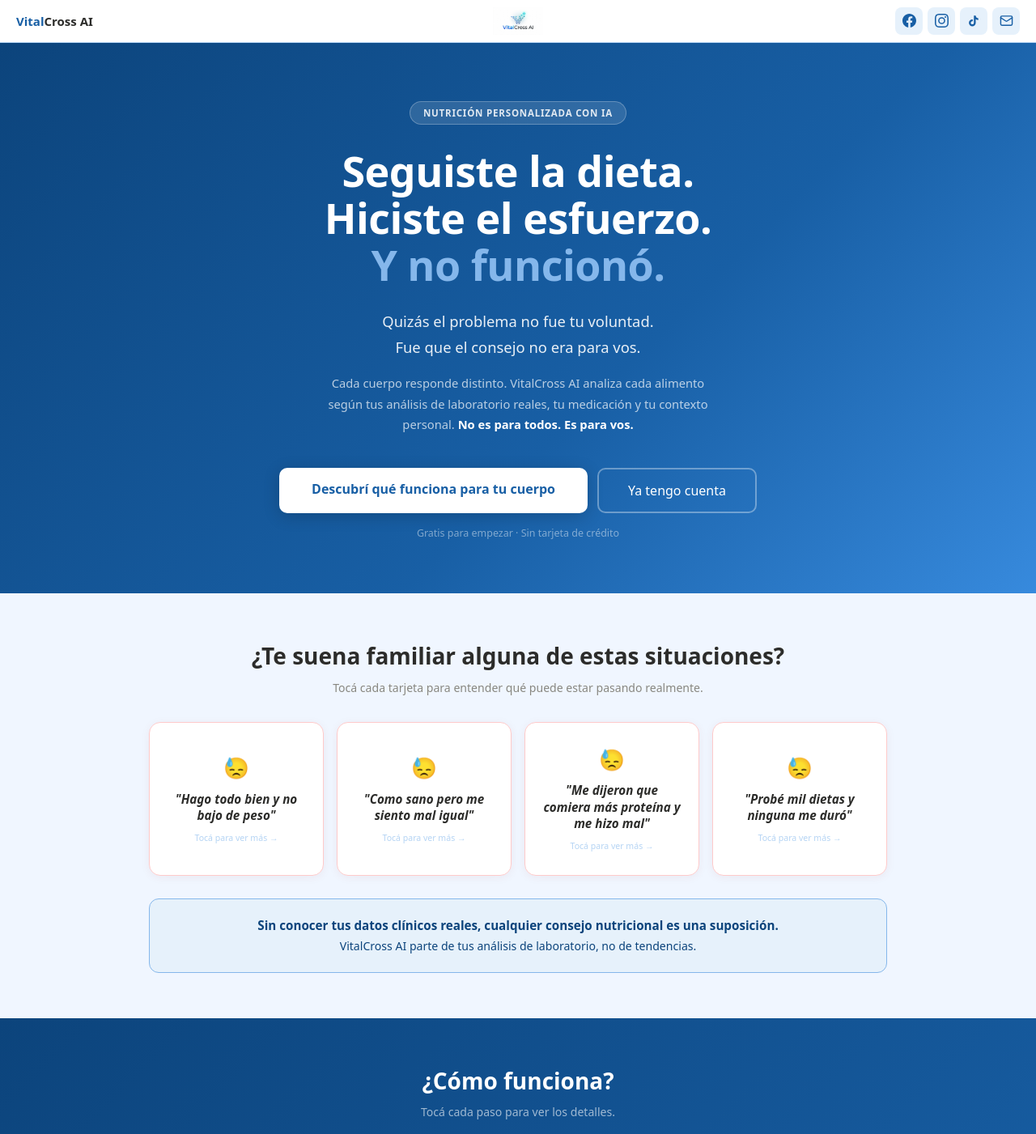
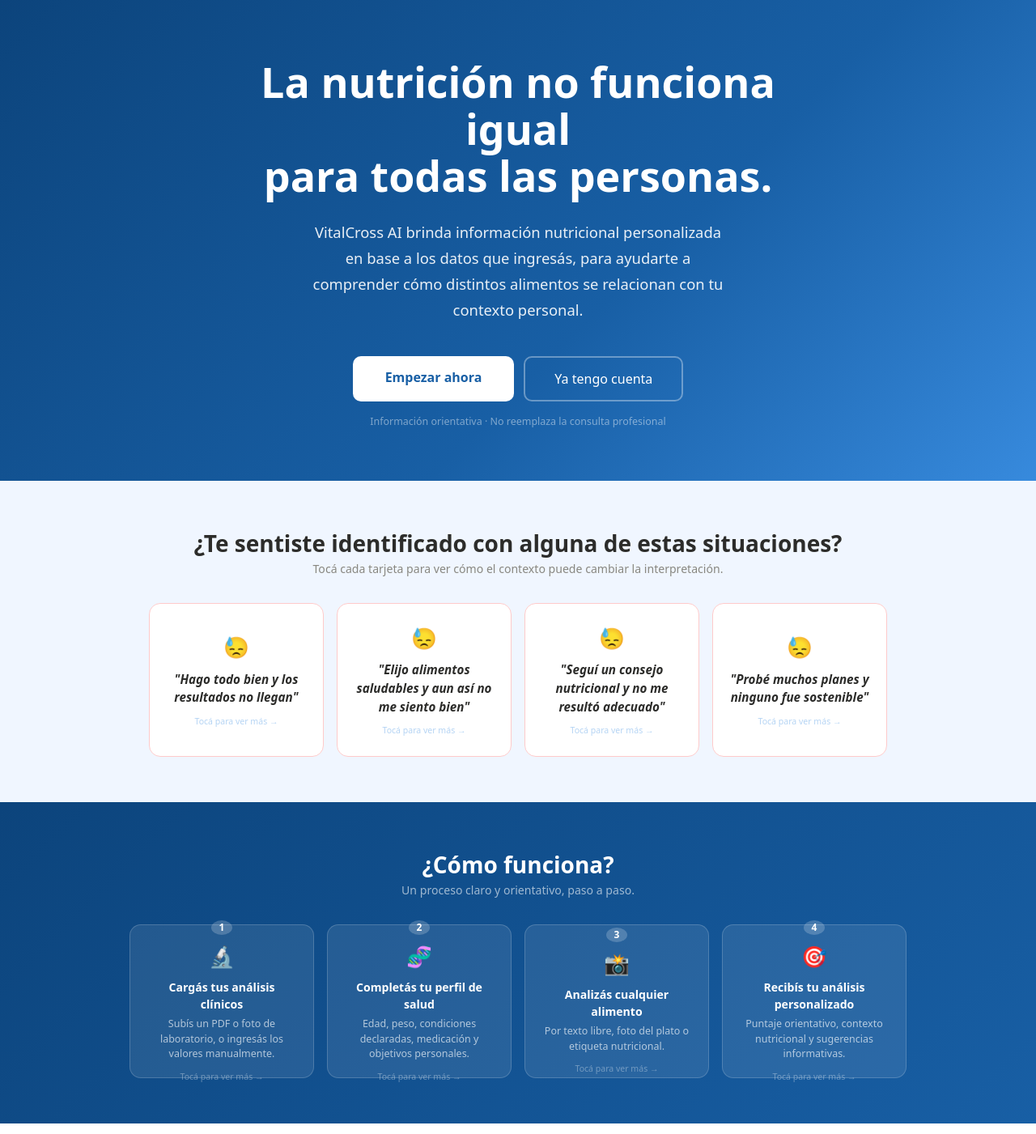
Before and after one commit to kalel3-hash/nutricion-v9, a Next.js app in the folder apps/web/: page / in a window 1280 px wide. Shown: the top 1401 px of the page at 81% size. Built offline with nearby package versions, Linux system fonts and the light colour scheme.

Commit message:
feat: pagina

```diff
--- a/apps/web/src/app/page.tsx
+++ b/apps/web/src/app/page.tsx
@@ -6,48 +6,60 @@ import { useState } from "react";
 
 const contrastCards = [
   {
-    front: { icon: "😓", text: '"Hago todo bien y no bajo de peso"' },
-    back: "Tu glucemia o resistencia a la insulina pueden estar condicionando tus resultados sin que lo sepas. No es falta de voluntad.",
+    front: { icon: "😓", text: '"Hago todo bien y los resultados no llegan"' },
+    back: "Factores metabólicos como la forma en que tu cuerpo procesa la energía pueden influir en cómo respondés a ciertos enfoques alimentarios. No siempre es una cuestión de esfuerzo.",
   },
   {
-    front: { icon: "😓", text: '"Como sano pero me siento mal igual"' },
-    back: '"Sano" es relativo. Algunos alimentos considerados saludables pueden no serlo para tu perfil específico de salud.',
+    front: { icon: "😓", text: '"Elijo alimentos saludables y aun así no me siento bien"' },
+    back: '"Saludable" no significa lo mismo para todas las personas. Algunos alimentos comúnmente recomendados pueden no ser los más adecuados según el contexto personal.',
   },
   {
-    front: { icon: "😓", text: '"Me dijeron que comiera más proteína y me hizo mal"' },
-    back: "Con función renal comprometida, más proteína puede ser dañina. El consejo era correcto — pero no era para vos.",
+    front: { icon: "😓", text: '"Seguí un consejo nutricional y no me resultó adecuado"' },
+    back: "Los consejos generales no siempre contemplan situaciones individuales. El contexto personal puede ser clave al interpretar una recomendación.",
   },
   {
-    front: { icon: "😓", text: '"Probé mil dietas y ninguna me duró"' },
-    back: "Ninguna estaba basada en tus datos reales. VitalCross parte de tus análisis clínicos, no de una tendencia.",
+    front: { icon: "😓", text: '"Probé muchos planes y ninguno fue sostenible"' },
+    back: "Muchas estrategias no consideran datos personales reales. VitalCross analiza la información que ingresás para aportar contexto.",
   },
 ];
 
 const steps = [
   {
-    icon: "🔬", step: "1", title: "Cargás tus análisis clínicos",
-    desc: "Subís un PDF o foto de laboratorio y la IA extrae los valores automáticamente. O los ingresás a mano.",
-    back: "Colesterol, glucemia, HbA1c, función renal, triglicéridos, TSH y más. Todo lo que hace que tu situación sea única.",
+    icon: "🔬",
+    step: "1",
+    title: "Cargás tus análisis clínicos",
+    desc: "Subís un PDF o foto de laboratorio, o ingresás los valores manualmente.",
+    back: "Datos como colesterol, glucemia u otros valores ayudan a contextualizar el análisis nutricional. La información se utiliza con fines orientativos.",
   },
   {
-    icon: "🧬", step: "2", title: "Completás tu perfil de salud",
-    desc: "Edad, peso, condiciones médicas, medicación y objetivos.",
-    back: "VitalCross cruza todos tus datos para que el análisis sea 100% personalizado. No hay dos perfiles iguales.",
+    icon: "🧬",
+    step: "2",
+    title: "Completás tu perfil de salud",
+    desc: "Edad, peso, condiciones declaradas, medicación y objetivos personales.",
+    back: "La plataforma cruza los datos que ingresás para generar un análisis personalizado. No existen perfiles iguales.",
   },
   {
-    icon: "📸", step: "3", title: "Analizás cualquier alimento",
-    desc: "Por texto libre, foto del plato o foto de la etiqueta nutricional.",
-    back: "La IA procesa el alimento en segundos y lo evalúa en función de tu perfil real. No hay respuesta genérica.",
+    icon: "📸",
+    step: "3",
+    title: "Analizás cualquier alimento",
+    desc: "Por texto libre, foto del plato o etiqueta nutricional.",
+    back: "El alimento se evalúa en función de la información disponible y del contexto declarado. El resultado es informativo.",
   },
   {
-    icon: "🎯", step: "4", title: "Recibís tu análisis personalizado",
-    desc: "Puntaje, impacto en tus valores clínicos y sugerencias concretas.",
-    back: "Sabés exactamente por qué ese alimento es bueno, neutro o desaconsejado para vos. Con fuentes científicas.",
+    icon: "🎯",
+    step: "4",
+    title: "Recibís tu análisis personalizado",
+    desc: "Puntaje orientativo, contexto nutricional y sugerencias informativas.",
+    back: "El análisis busca ayudarte a comprender mejor la relación entre alimentos y tu situación particular, desde un enfoque educativo.",
   },
 ];
 
 function FlipCard({
-  front, back, flipped, onToggle, theme = "red",
+  front,
+  back,
+  flipped,
+  onToggle,
+  theme = "red",
 }: {
   front: { icon: string; text?: string; step?: string; title?: string; desc?: string };
   back: string;
@@ -58,22 +70,32 @@ function FlipCard({
   const isRed = theme === "red";
   return (
     <div onClick={onToggle} role="button" style={{ perspective: "1000px", cursor: "pointer", height: "190px" }}>
-      <div style={{
-        position: "relative", width: "100%", height: "100%",
+      <div
+        style={{
+          position: "relative",
+          width: "100%",
+          height: "100%",
           transformStyle: "preserve-3d",
           transition: "transform 0.55s cubic-bezier(0.4,0,0.2,1)",
           transform: flipped ? "rotateY(180deg)" : "none",
-      }}>
-        <div style={{
-          position: "absolute", width: "100%", height: "100%",
-          backfaceVisibility: "hidden", borderRadius: "14px",
+        }}
+      >
+        <div
+          style={{
+            position: "absolute",
+            width: "100%",
+            height: "100%",
+            backfaceVisibility: "hidden",
+            borderRadius: "14px",
             background: isRed ? "#FFFFFF" : "rgba(255,255,255,0.09)",
             border: `1.5px solid ${isRed ? "#FECACA" : "rgba(255,255,255,0.18)"}`,
-          display: "flex", flexDirection: "column",
-          alignItems: "center", justifyContent: "center",
-          padding: "1.25rem", boxSizing: "border-box",
-          boxShadow: isRed ? "0 2px 12px rgba(153,27,27,0.06)" : "none",
-        }}>
+            display: "flex",
+            flexDirection: "column",
+            alignItems: "center",
+            justifyContent: "center",
+            padding: "1.25rem",
+          }}
+        >
           {front.step && (
             <div style={{
               width: "26px", height: "26px", borderRadius: "50%",
@@ -84,27 +106,40 @@ function FlipCard({
           )}
           <span style={{ fontSize: "1.6rem", marginBottom: "0.5rem" }}>{front.icon}</span>
           {front.title && (
-            <p style={{ margin: "0 0 0.3rem", fontWeight: 700, fontSize: "0.88rem", color: "#FFFFFF", textAlign: "center", lineHeight: 1.3 }}>{front.title}</p>
+            <p style={{ margin: "0 0 0.3rem", fontWeight: 700, fontSize: "0.88rem", color: "#FFFFFF", textAlign: "center" }}>
+              {front.title}
+            </p>
           )}
           {front.desc && (
-            <p style={{ margin: 0, fontSize: "0.78rem", color: "rgba(255,255,255,0.65)", textAlign: "center", lineHeight: 1.5 }}>{front.desc}</p>
+            <p style={{ margin: 0, fontSize: "0.78rem", color: "rgba(255,255,255,0.65)", textAlign: "center" }}>
+              {front.desc}
+            </p>
           )}
           {front.text && (
-            <p style={{ margin: 0, fontSize: "0.95rem", fontWeight: 700, color: "#2C2C2A", textAlign: "center", lineHeight: 1.35, fontStyle: "italic" }}>{front.text}</p>
+            <p style={{ margin: 0, fontSize: "0.95rem", fontWeight: 700, color: "#2C2C2A", textAlign: "center", fontStyle: "italic" }}>
+              {front.text}
+            </p>
           )}
-          <p style={{ margin: "0.65rem 0 0", fontSize: "0.66rem", color: isRed ? "#B5D4F4" : "rgba(255,255,255,0.35)", textAlign: "center" }}>
+          <p style={{ marginTop: "0.65rem", fontSize: "0.66rem", color: isRed ? "#B5D4F4" : "rgba(255,255,255,0.35)" }}>
             Tocá para ver más →
           </p>
         </div>
-        <div style={{
-          position: "absolute", width: "100%", height: "100%",
-          backfaceVisibility: "hidden", borderRadius: "14px",
+
+        <div
+          style={{
+            position: "absolute",
+            width: "100%",
+            height: "100%",
+            backfaceVisibility: "hidden",
+            borderRadius: "14px",
             background: "linear-gradient(135deg, #185FA5 0%, #378ADD 100%)",
             transform: "rotateY(180deg)",
-          display: "flex", alignItems: "center", justifyContent: "center",
-          padding: "1.25rem", boxSizing: "border-box",
-          boxShadow: "0 4px 20px rgba(24,95,165,0.3)",
-        }}>
+            display: "flex",
+            alignItems: "center",
+            justifyContent: "center",
+            padding: "1.25rem",
+          }}
+        >
           <p style={{ margin: 0, fontSize: "0.85rem", color: "rgba(255,255,255,0.93)", textAlign: "center", lineHeight: 1.72 }}>
             {back}
           </p>
@@ -114,157 +149,31 @@ function FlipCard({
   );
 }
 
-function IconFacebook() {
-  return (
-    <svg width="17" height="17" viewBox="0 0 24 24" fill="currentColor">
-      <path d="M24 12.073C24 5.405 18.627 0 12 0S0 5.405 0 12.073C0 18.1 4.388 23.094 10.125 24v-8.437H7.078v-3.49h3.047V9.41c0-3.025 1.792-4.697 4.533-4.697 1.312 0 2.686.235 2.686.235v2.97h-1.513c-1.491 0-1.956.93-1.956 1.886v2.268h3.328l-.532 3.49h-2.796V24C19.612 23.094 24 18.1 24 12.073z" />
-    </svg>
-  );
-}
-
-function IconInstagram() {
-  return (
-    <svg width="17" height="17" viewBox="0 0 24 24" fill="currentColor">
-      <path d="M12 2.163c3.204 0 3.584.012 4.85.07 3.252.148 4.771 1.691 4.919 4.919.058 1.265.069 1.645.069 4.849 0 3.205-.012 3.584-.069 4.849-.149 3.225-1.664 4.771-4.919 4.919-1.266.058-1.644.07-4.85.07-3.204 0-3.584-.012-4.849-.07-3.26-.149-4.771-1.699-4.919-4.92-.058-1.265-.07-1.644-.07-4.849 0-3.204.013-3.583.07-4.849.149-3.227 1.664-4.771 4.919-4.919 1.266-.057 1.645-.069 4.849-.069zM12 0C8.741 0 8.333.014 7.053.072 2.695.272.273 2.69.073 7.052.014 8.333 0 8.741 0 12c0 3.259.014 3.668.072 4.948.2 4.358 2.618 6.78 6.98 6.98C8.333 23.986 8.741 24 12 24c3.259 0 3.668-.014 4.948-.072 4.354-.2 6.782-2.618 6.979-6.98.059-1.28.073-1.689.073-4.948 0-3.259-.014-3.667-.072-4.947-.196-4.354-2.617-6.78-6.979-6.98C15.668.014 15.259 0 12 0zm0 5.838a6.162 6.162 0 100 12.324 6.162 6.162 0 000-12.324zM12 16a4 4 0 110-8 4 4 0 010 8zm6.406-11.845a1.44 1.44 0 100 2.881 1.44 1.44 0 000-2.881z" />
-    </svg>
-  );
-}
-
-function IconTikTok() {
-  return (
-    <svg width="16" height="16" viewBox="0 0 24 24" fill="currentColor">
-      <path d="M19.59 6.69a4.83 4.83 0 01-3.77-4.25V2h-3.45v13.67a2.89 2.89 0 01-2.88 2.5 2.89 2.89 0 01-2.89-2.89 2.89 2.89 0 012.89-2.89c.28 0 .54.04.79.1V9.01a6.34 6.34 0 00-.79-.05 6.34 6.34 0 00-6.34 6.34 6.34 6.34 0 006.34 6.34 6.34 6.34 0 006.33-6.34V8.69a8.18 8.18 0 004.78 1.52V6.76a4.85 4.85 0 01-1.01-.07z" />
-    </svg>
-  );
-}
-
-function IconEmail() {
-  return (
-    <svg width="17" height="17" viewBox="0 0 24 24" fill="none" stroke="currentColor" strokeWidth="2" strokeLinecap="round" strokeLinejoin="round">
-      <rect x="2" y="4" width="20" height="16" rx="2" />
-      <path d="m22 7-8.97 5.7a1.94 1.94 0 0 1-2.06 0L2 7" />
-    </svg>
-  );
-}
-
-const socialStyle: React.CSSProperties = {
-  display: "flex", alignItems: "center", justifyContent: "center",
-  width: "34px", height: "34px", borderRadius: "8px",
-  background: "#E6F1FB", color: "#185FA5",
-  textDecoration: "none", flexShrink: 0,
-  transition: "background 0.18s",
-};
-
-function SocialLinkExterno({ href, title, children }: { href: string; title: string; children: React.ReactNode }) {
-  return <a href={href} target="_blank" rel="noopener noreferrer" title={title} style={socialStyle} onMouseEnter={e => (e.currentTarget.style.background = "#B5D4F4")} onMouseLeave={e => (e.currentTarget.style.background = "#E6F1FB")}>{children}</a>;
-}
-
-function SocialLinkEmail({ href, title, children }: { href: string; title: string; children: React.ReactNode }) {
-  return <a href={href} title={title} style={socialStyle} onMouseEnter={e => (e.currentTarget.style.background = "#B5D4F4")} onMouseLeave={e => (e.currentTarget.style.background = "#E6F1FB")}>{children}</a>;
-}
-
 export default function HomePage() {
   const [contrastFlipped, setContrastFlipped] = useState<number | null>(null);
   const [stepsFlipped, setStepsFlipped] = useState<number | null>(null);
 
   return (
     <div style={{ minHeight: "100vh", background: "#F0F6FF", fontFamily: "system-ui, sans-serif" }}>
-
-      <style>{`
-        .nav-title { font-size: 15px; font-weight: 700; }
-        @media (max-width: 480px) {
-          .nav-title { font-size: 13px; }
-        }
-      `}</style>
-
-      {/* NAVBAR */}
-      <nav style={{
-        display: "grid",
-        gridTemplateColumns: "1fr auto 1fr",
-        alignItems: "center",
-        padding: "0.55rem 1.25rem",
-        background: "#FFFFFF",
-        borderBottom: "1px solid #B5D4F4",
-        position: "sticky", top: 0, zIndex: 50,
-        gap: "8px",
-      }}>
-
-        {/* IZQUIERDA — Título */}
-        <div style={{ display: "flex", alignItems: "center" }}>
-          <span className="nav-title">
-            <span style={{ color: "#185FA5" }}>Vital</span>
-            <span style={{ color: "#2C2C2A" }}>Cross AI</span>
-          </span>
-        </div>
-
-        {/* CENTRO — Logo grande */}
-        <div style={{ display: "flex", justifyContent: "center", alignItems: "center" }}>
-          <Image
-            src="/Logo.png"
-            alt="VitalCross AI"
-            width={62}
-            height={62}
-            style={{ objectFit: "contain" }}
-          />
-        </div>
-
-        {/* DERECHA — Redes sociales */}
-        <div style={{ display: "flex", justifyContent: "flex-end", alignItems: "center", gap: "6px" }}>
-          <SocialLinkExterno href="https://www.facebook.com/Vitalcrossai" title="Facebook">
-            <IconFacebook />
-          </SocialLinkExterno>
-          <SocialLinkExterno href="https://www.instagram.com/vitalcross_ai/" title="Instagram">
-            <IconInstagram />
-          </SocialLinkExterno>
-          <SocialLinkExterno href="https://www.tiktok.com/@vitalcrossai" title="TikTok">
-            <IconTikTok />
-          </SocialLinkExterno>
-          <SocialLinkEmail href="mailto:info@vitalcrossai.com.ar" title="Email: info@vitalcrossai.com.ar">
-            <IconEmail />
-          </SocialLinkEmail>
-        </div>
-      </nav>
-
       {/* HERO */}
       <section style={{
         background: "linear-gradient(135deg, #0C447C 0%, #185FA5 60%, #378ADD 100%)",
         padding: "4.5rem 2rem 4rem", textAlign: "center",
       }}>
         <div style={{ maxWidth: "680px", margin: "0 auto" }}>
-          <div style={{
-            display: "inline-block", background: "rgba(255,255,255,0.12)",
-            border: "1px solid rgba(255,255,255,0.25)", borderRadius: "20px",
-            padding: "5px 16px", fontSize: "0.72rem", fontWeight: 700,
-            color: "rgba(255,255,255,0.85)", letterSpacing: "0.8px",
-            marginBottom: "1.75rem", textTransform: "uppercase",
-          }}>
-            Nutrición personalizada con IA
-          </div>
-
           <h1 style={{
             margin: "0 0 1.5rem", color: "#FFFFFF", fontWeight: 800,
-            fontSize: "clamp(2rem, 5.5vw, 3.25rem)", lineHeight: 1.12, letterSpacing: "-0.5px",
+            fontSize: "clamp(2rem, 5.5vw, 3.25rem)", lineHeight: 1.12,
           }}>
-            Seguiste la dieta.
-            <br />Hiciste el esfuerzo.
-            <br />
-            <span style={{ color: "#85B7EB" }}>Y no funcionó.</span>
+            La nutrición no funciona igual
+            <br />para todas las personas.
           </h1>
 
           <p style={{
             color: "rgba(255,255,255,0.9)", fontSize: "clamp(1rem, 2vw, 1.15rem)",
-            maxWidth: "520px", margin: "0 auto 1rem", lineHeight: 1.75, fontWeight: 500,
+            maxWidth: "520px", margin: "0 auto 2.5rem", lineHeight: 1.75,
           }}>
-            Quizás el problema no fue tu voluntad.
-            <br />Fue que el consejo no era para vos.
-          </p>
-
-          <p style={{
-            color: "rgba(255,255,255,0.7)", fontSize: "0.92rem",
-            maxWidth: "500px", margin: "0 auto 2.5rem", lineHeight: 1.75,
-          }}>
-            Cada cuerpo responde distinto. VitalCross AI analiza cada alimento según tus análisis de laboratorio reales, tu medicación y tu contexto personal.{" "}
-            <strong style={{ color: "#FFFFFF" }}>No es para todos. Es para vos.</strong>
+            VitalCross AI brinda información nutricional personalizada en base a los datos que ingresás, para ayudarte a comprender cómo distintos alimentos se relacionan con tu contexto personal.
           </p>
 
           <div style={{ display: "flex", gap: "12px", justifyContent: "center", flexWrap: "wrap" }}>
@@ -272,10 +181,10 @@ export default function HomePage() {
               padding: "14px 2.5rem", borderRadius: "10px",
               background: "#FFFFFF", color: "#185FA5",
               fontSize: "1rem", fontWeight: 700, textDecoration: "none",
-              boxShadow: "0 4px 20px rgba(0,0,0,0.18)",
             }}>
-              Descubrí qué funciona para tu cuerpo
+              Empezar ahora
             </Link>
+
             <Link href="/login" style={{
               padding: "14px 2.25rem", borderRadius: "10px",
               border: "2px solid rgba(255,255,255,0.35)",
@@ -285,8 +194,9 @@ export default function HomePage() {
               Ya tengo cuenta
             </Link>
           </div>
-          <p style={{ margin: "1rem 0 0", color: "rgba(255,255,255,0.45)", fontSize: "0.78rem" }}>
-            Gratis para empezar · Sin tarjeta de crédito
+
+          <p style={{ marginTop: "1rem", color: "rgba(255,255,255,0.45)", fontSize: "0.78rem" }}>
+            Información orientativa · No reemplaza la consulta profesional
           </p>
         </div>
       </section>
@@ -294,11 +204,11 @@ export default function HomePage() {
       {/* CONTRASTE */}
       <section style={{ padding: "3.5rem 1.5rem", maxWidth: "960px", margin: "0 auto" }}>
         <div style={{ textAlign: "center", marginBottom: "2rem" }}>
-          <h2 style={{ margin: "0 0 0.5rem", fontSize: "clamp(1.3rem, 3vw, 1.75rem)", fontWeight: 700, color: "#2C2C2A" }}>
-            ¿Te suena familiar alguna de estas situaciones?
+          <h2 style={{ fontSize: "1.75rem", fontWeight: 700, color: "#2C2C2A" }}>
+            ¿Te sentiste identificado con alguna de estas situaciones?
           </h2>
-          <p style={{ margin: 0, color: "#888780", fontSize: "0.88rem" }}>
-            Tocá cada tarjeta para entender qué puede estar pasando realmente.
+          <p style={{ color: "#888780", fontSize: "0.88rem" }}>
+            Tocá cada tarjeta para ver cómo el contexto puede cambiar la interpretación.
           </p>
         </div>
 
@@ -314,18 +224,6 @@ export default function HomePage() {
             />
           ))}
         </div>
-
-        <div style={{
-          marginTop: "1.75rem", background: "#E6F1FB",
-          border: "1px solid #85B7EB", borderRadius: "12px",
-          padding: "1.25rem 1.5rem", textAlign: "center",
-        }}>
-          <p style={{ margin: 0, color: "#0C447C", fontSize: "0.95rem", fontWeight: 600, lineHeight: 1.65 }}>
-            Sin conocer tus datos clínicos reales, cualquier consejo nutricional es una suposición.
-            <br />
-            <span style={{ fontWeight: 400, fontSize: "0.88rem" }}>VitalCross AI parte de tus análisis de laboratorio, no de tendencias.</span>
-          </p>
-        </div>
       </section>
 
       {/* CÓMO FUNCIONA */}
@@ -335,11 +233,11 @@ export default function HomePage() {
       }}>
         <div style={{ maxWidth: "960px", margin: "0 auto" }}>
           <div style={{ textAlign: "center", marginBottom: "2rem" }}>
-            <h2 style={{ margin: "0 0 0.4rem", fontSize: "clamp(1.3rem, 3vw, 1.75rem)", fontWeight: 700, color: "#FFFFFF" }}>
+            <h2 style={{ fontSize: "1.75rem", fontWeight: 700, color: "#FFFFFF" }}>
               ¿Cómo funciona?
             </h2>
-            <p style={{ margin: 0, color: "rgba(255,255,255,0.6)", fontSize: "0.88rem" }}>
-              Tocá cada paso para ver los detalles.
+            <p style={{ color: "rgba(255,255,255,0.6)", fontSize: "0.88rem" }}>
+              Un proceso claro y orientativo, paso a paso.
             </p>
           </div>
 
@@ -357,47 +255,6 @@ export default function HomePage() {
           </div>
         </div>
       </section>
-
-      {/* CTA FINAL */}
-      <section style={{ padding: "4rem 1.5rem", textAlign: "center" }}>
-        <div style={{ maxWidth: "520px", margin: "0 auto" }}>
-          <h2 style={{
-            margin: "0 0 0.75rem", fontWeight: 800, color: "#2C2C2A",
-            fontSize: "clamp(1.4rem, 3.5vw, 2rem)", lineHeight: 1.2,
-          }}>
-            No te decimos qué comer.
-          </h2>
-          <p style={{ margin: "0 0 2.25rem", color: "#5F5E5A", fontSize: "1rem", lineHeight: 1.75 }}>
-            Te mostramos cómo cada alimento impacta{" "}
-            <strong style={{ color: "#185FA5" }}>en vos</strong>,
-            basado en tus análisis clínicos reales.
-            <br />
-            <span style={{ fontSize: "0.88rem", color: "#888780" }}>No es algo para todos. Es para el que la usa.</span>
-          </p>
-          <Link href="/register" style={{
-            display: "inline-block", padding: "15px 3rem", borderRadius: "10px",
-            background: "#185FA5", color: "#FFFFFF",
-            fontSize: "1.05rem", fontWeight: 700, textDecoration: "none",
-            boxShadow: "0 4px 24px rgba(24,95,165,0.3)",
-          }}>
-            Crear cuenta gratis
-          </Link>
-          <p style={{ margin: "1rem 0 0", color: "#B5D4F4", fontSize: "0.78rem" }}>
-            Gratis para empezar · Sin tarjeta de crédito
-          </p>
-        </div>
-      </section>
-
-      {/* FOOTER */}
-      <footer style={{
-        background: "#FFFFFF", borderTop: "1px solid #B5D4F4",
-        padding: "1.25rem 2rem", textAlign: "center",
-      }}>
-        <p style={{ margin: 0, color: "#888780", fontSize: "0.75rem" }}>
-          VitalCross AI · Análisis nutricional personalizado con inteligencia artificial
-        </p>
-      </footer>
-
     </div>
   );
 }
```
Lines whose indentation alone changed are shown as unchanged.
